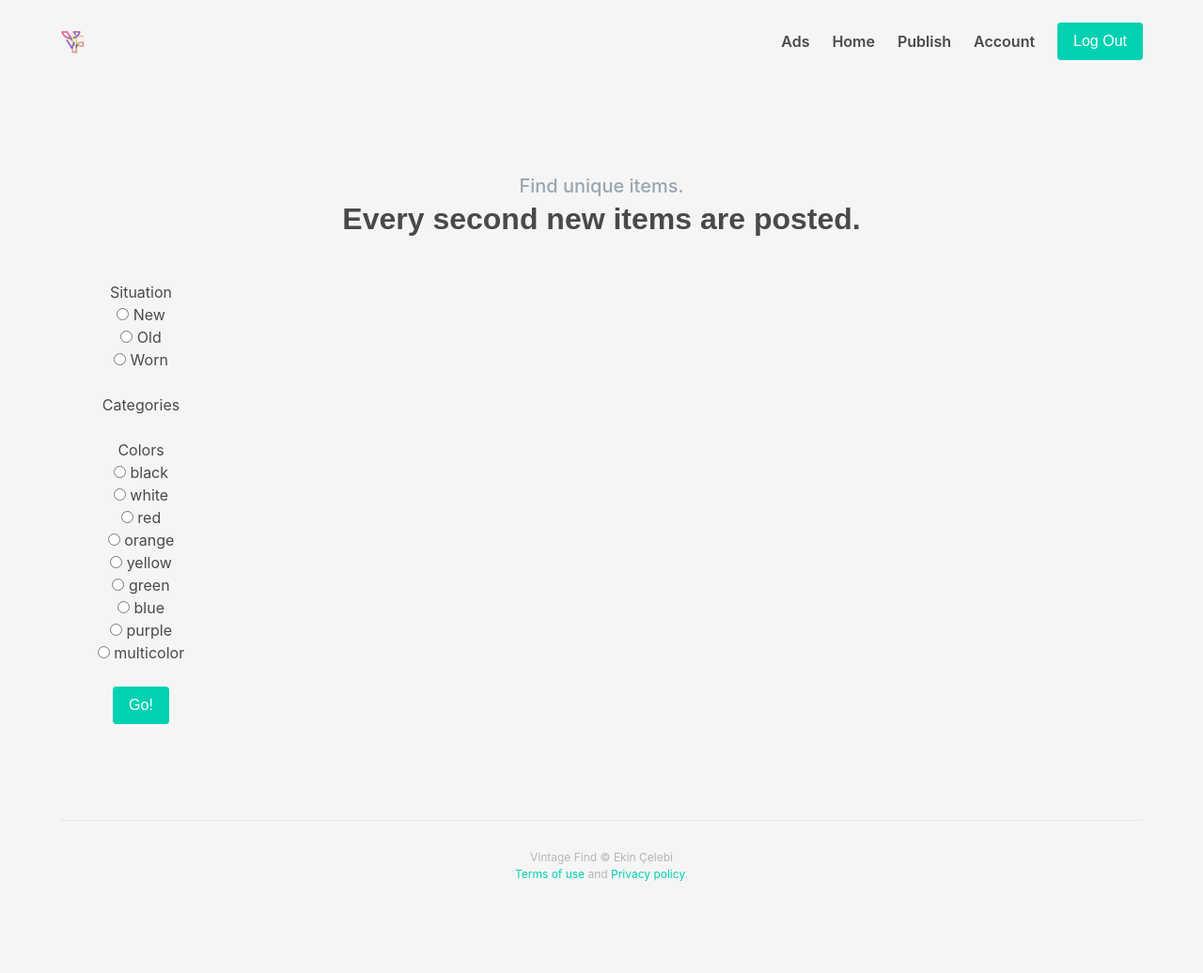
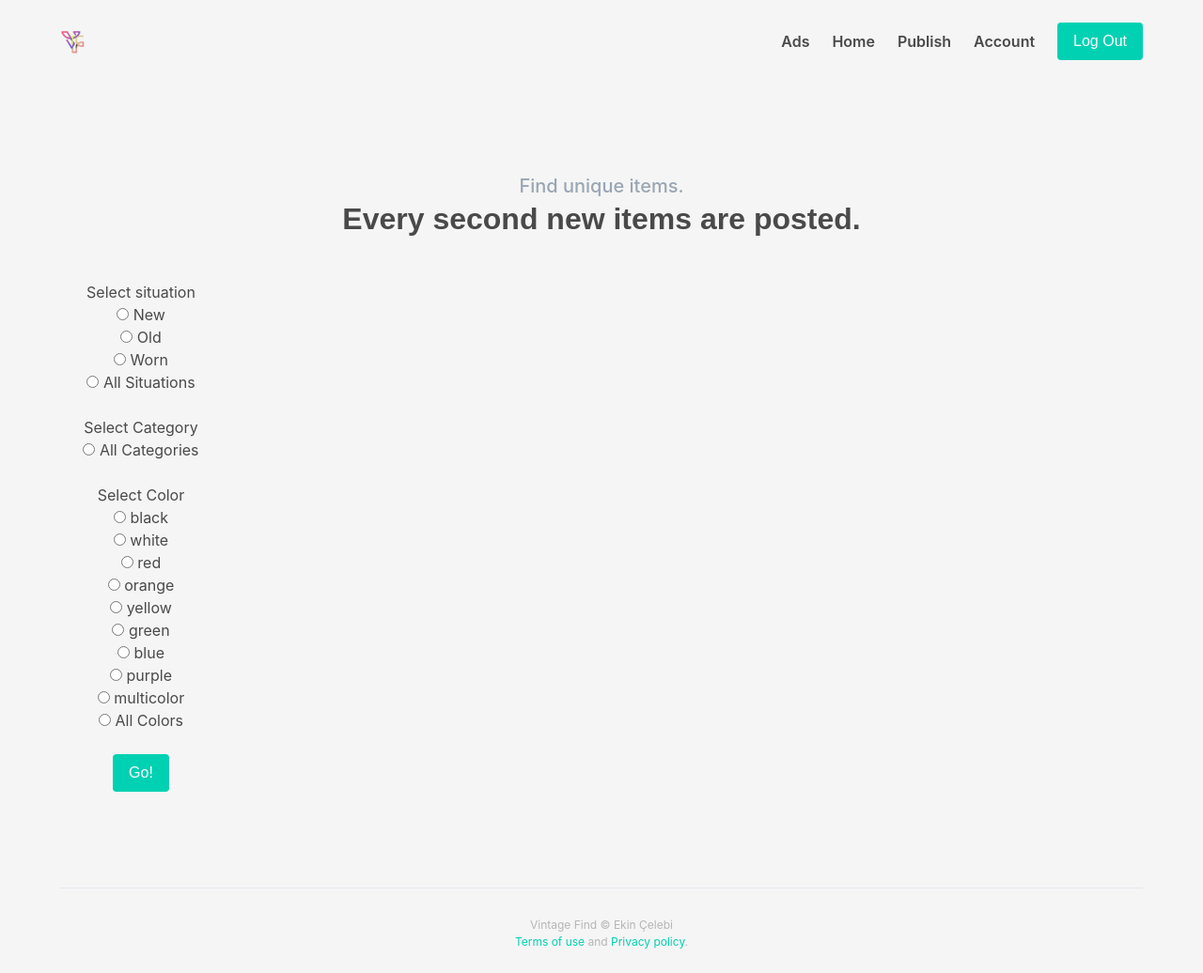
Before and after one commit to ekincelebi/VintageFind, a Flask app: page /ads in a window 1280 px wide. Shown: the whole page at 94% size. Before the commit the page ends 938 px from the top, so only its background shows below. Run offline with Flask 2, Linux system fonts and the light colour scheme; the visitor is signed in with stand-in values (Sample User, id 1); data that the repository does not hold is empty; some libraries are stand-ins or nearby versions.

Commit message:
post update

```diff
--- a/database.py
+++ b/database.py
@@ -155,15 +155,18 @@ class Database:
         info = cursor.fetchone()
         return info
 
-    def update_item(self, id, name, description, category_id):
+    def update_item(self, id, name, description, category_id, color, situation, file_name):
         connection = dbapi2.connect(dsn)
         cursor = connection.cursor()
         query ="""UPDATE items SET
                     name = %s,
                     description = %s,
-                    category_id = %s
+                    category_id = %s,
+                    image = %s,
+                    color = %s,
+                    situation = %s
                     WHERE (id = %s)"""
-        cursor.execute(query, (name, description,category_id, id))
+        cursor.execute(query, (name, description,category_id, file_name, color, situation, id))
         connection.commit()
 
     def get_items_from_category_name(self, category_name):
@@ -263,14 +266,17 @@ class Database:
         cursor.execute(query, {'id' : id})
         connection.commit()
 
-
-
-
-
-
-    #INSERT INTO items (category_id,name,description) VALUES ((SELECT id from categories  WHERE category_name='furniture'), 'wassily chair', 'cool chair');
-
-
+    def update_post(self,id,is_available,is_sold,tag1,tag2):
+        connection = dbapi2.connect(dsn)
+        cursor = connection.cursor()
+        query ="""UPDATE posts SET
+                    is_active = %s,
+                    is_sold = %s,
+                    tag1 = %s,
+                    tag2 = %s
+                    WHERE (id = %s)"""
+        cursor.execute(query, (is_available, is_sold, tag1, tag2, id,))
+        connection.commit()
 
 
 #dsn = """user='postgres' password='docker' host='localhost' port=5432 dbname='postgres'"""
--- a/server.py
+++ b/server.py
@@ -27,6 +27,7 @@ def create_app():
     app.add_url_rule("/post/<int:post_id>/update", view_func=views.post_update , methods=["GET", "POST"])
     app.add_url_rule("/post/<int:post_id>/delete", view_func=views.delete_post, methods=['POST'])
     app.add_url_rule("/ads", view_func=views.ads_page , methods=["GET", "POST"])
+    app.add_url_rule("/ads/<string:situation>/<string:category>/<string:color>/search", view_func=views.search , methods=["GET", "POST"])
     app.add_url_rule("/account", view_func=views.account , methods=["GET", "POST"])
     app.add_url_rule("/account/<string:username>/delete", view_func=views.delete_user, methods=['POST'])
     app.add_url_rule("/ads/<int:category_id>", view_func=views.ads2_page , methods=["GET", "POST"])
--- a/templates/ads.html
+++ b/templates/ads.html
@@ -13,53 +13,64 @@
             </h1>
             <br>
             <div class="columns is-centered">
+
+
+
                 <div class ="column is-2">
+                    <!--
                     <ul>
                         <li>
                             Situation
                             <ul>
                                 <li>
-                                    <input type="radio" value='new' class="" name='situation'> New
+                                    <input type="checkbox" value='new' class="" name='situation'> New
                                 </li>
                                 <li>
-                                    <input type="radio" value='old' class="" name='situation'> Old
+                                    <input type="checkbox" value='old' class="" name='situation'> Old
                                 </li>
                                 <li>
-                                    <input type="radio" value='worn' class="" name='situation'> Worn
+                                    <input type="checkbox" value='worn' class="" name='situation'> Worn
                                 </li>
                             </ul>
                         </li>
                     </ul>
+                -->
+
+
+                <p>Select situation</p>
+                <input type="radio" id="new" name="situation" value="new">
+                <label for="new">New</label><br>
+                <input type="radio" id="old" name="situation" value="old">
+                <label for="old">Old</label><br>
+                <input type="radio" id="worn" name="situation" value="worn">
+                <label for="worn">Worn</label></br>
+                <input type="radio" id="all_situations" name="situation" value="all">
+                <label for="all">All Situations</label></br>
+
                 </br>
-                    <ul>
-                        <li>
-                            Categories
-                            <ul>
-                                {% for category in categories %}
-                                <li>
-                                    <input type="radio" value='{{ category }}' class="" name='situation'> {{ category }}
-                                </li>
-                                {% endfor %}
-                            </ul>
-                        </li>
-                    </ul>
+                <p>Select Category</p>
+                {% for category in categories %}
+                <input type="radio" id='{{ category }}' name="category" value='{{ category }}'>
+                <label for='{{ category }}'>{{ category }} </label><br>
+                {% endfor %}
+                <input type="radio" id="all_categories" name="category" value="all_categories">
+                <label for="all_categories"> All Categories </label><br>
                 </br>
-                    <ul>
-                        <li>
-                            Colors
-                            <ul>
-                                {% for color in colors %}
-                                <li>
-                                    <input type="radio" value='{{ color }}' class="" name='situation'> {{ color }}
-                                </li>
-                                {% endfor %}
-                            </ul>
-                        </li>
-                    </ul>
+
+                <p>Select Color</p>
+                {% for color in colors %}
+                <input type="radio" id='{{ color }} ' name="color" value='{{ color }} '>
+                <label for='{{ color }}'>{{ color }} </label><br>
+                {% endfor %}
+                <input type="radio" id="all_colors" name="color" value="all_colors">
+                <label for="all_colors"> All Colors </label><br>
                 </br>
-                    <a href="" class="button is-primary">
-                        Go!
-                    </a>
+
+
+                <input class="button is-primary" type="submit" value="Go!">
+
+
+
                 </div>
                 <div class="column is-10">
                     <div class="columns is-multiline">
--- a/templates/publish.html
+++ b/templates/publish.html
@@ -61,12 +61,9 @@
                         </div>
 
 
-
                         <input type="checkbox" value='new' class="example" name='situation' checked> New <br/>
                         <input type="checkbox" value='old' class="example" name='situation'> Old <br/>
                         <input type="checkbox" value='worn' class="example" name='situation'> Worn <br/>
-
-
 
 
                         <div class="form-group">
--- a/views.py
+++ b/views.py
@@ -1,6 +1,6 @@
 from passlib.hash import pbkdf2_sha256 as hasher
 from datetime import datetime
-from forms import LoginForm, RegistrationForm, PostForm, UpdateAccountForm
+from forms import LoginForm, RegistrationForm, PostForm, UpdateAccountForm, SearchForm
 from flask_wtf import FlaskForm
 from user import User, get_user
 from item import Item
@@ -107,6 +107,7 @@ def ads_page():
     post_list = db.get_all_posts()
     categories = [ x[0] for x in db.get_category_names()]
     colors = ['black', 'white', 'red', 'orange', 'yellow', 'green', 'blue', 'purple', 'multicolor']
+
     #user_id,item_id,date
     posts = []
     for item in post_list:
@@ -130,6 +131,9 @@ def ads_page():
         temp.tag1 = item[6]
         temp.tag2 = item[7]
         posts.append(temp)
+
+
+
     return render_template('ads.html', posts=posts, categories=categories, colors=colors)
 ####################################################
 
@@ -160,16 +164,36 @@ def post_update(post_id):
     form = PostForm()
     db = current_app.config["db"]
     post = db.get_post(post_id)
-
     item_id = post[2]
-
+    tag1 = post[6]
+    tag2 = post[7]
 
     categories = [ x[0] for x in db.get_category_names()]
     form.category.choices = categories
+    colors = ['black', 'white', 'red', 'orange', 'yellow', 'green', 'blue', 'purple', 'multicolor']
+    form.color.choices = colors
+
     if form.validate_on_submit():
         cat_id = db.get_category_id(form.category.data)
-        db.update_item(item_id, form.title.data, form.description.data, cat_id)
+        col = form.color.data
+        situation = request.form.get('situation')
+        if request.form.get('is_sold') ==  'true':
+            is_sold = True
+        else:
+            is_sold = False
+
+        if request.form.get('is_available') ==  'true':
+            is_available = True
+        else:
+            is_available = False
+
+        if form.picture.data:
+            picture_file = save_picture(form.picture.data)
+
+        db.update_item(item_id, form.title.data, form.description.data, cat_id, col, situation, picture_file) #image, color, situtation
+        db.update_post(post_id,is_available,is_sold,form.tag1.data,form.tag2.data)
         return redirect(url_for('post_update', post_id=post_id))
+
     elif request.method == 'GET':
         item_cat_id = db.get_item_info(item_id)[1]
         item_category = db.get_category(item_cat_id)
@@ -180,7 +204,15 @@ def post_update(post_id):
         form.title.data = item_name
         form.description.data = item_description
         form.category.data = item_category
+        form.tag1.data = tag1
+        form.tag2.data = tag2
     return render_template('another.html', title='Update Post', form=form, post=post, img = image_file)
+
+@login_required
+def search(situation,category,color):
+    myStr = situation + " " + category + " " + color
+    return(myStr)
+
 
 
 @login_required
@@ -189,7 +221,6 @@ def delete_post(post_id):
     item_id = db.get_post(post_id)[2]
     db.delete_item(item_id)
     db.delete_post(post_id)
-
 
     #flash('Your post has been deleted!', 'success')
     return redirect(url_for("account"))
@@ -217,7 +248,6 @@ def account():
         if form.picture.data:
             picture_file = save_picture(form.picture.data)
             temp.profile_pic = picture_file
-
         if form.phone.data:
             temp.phone = form.phone.data
         db.update_user(temp,user_id)
```
Also changed, not shown: forms.py (+9 -3 lines), templates/another.html (+78 -31 lines).
